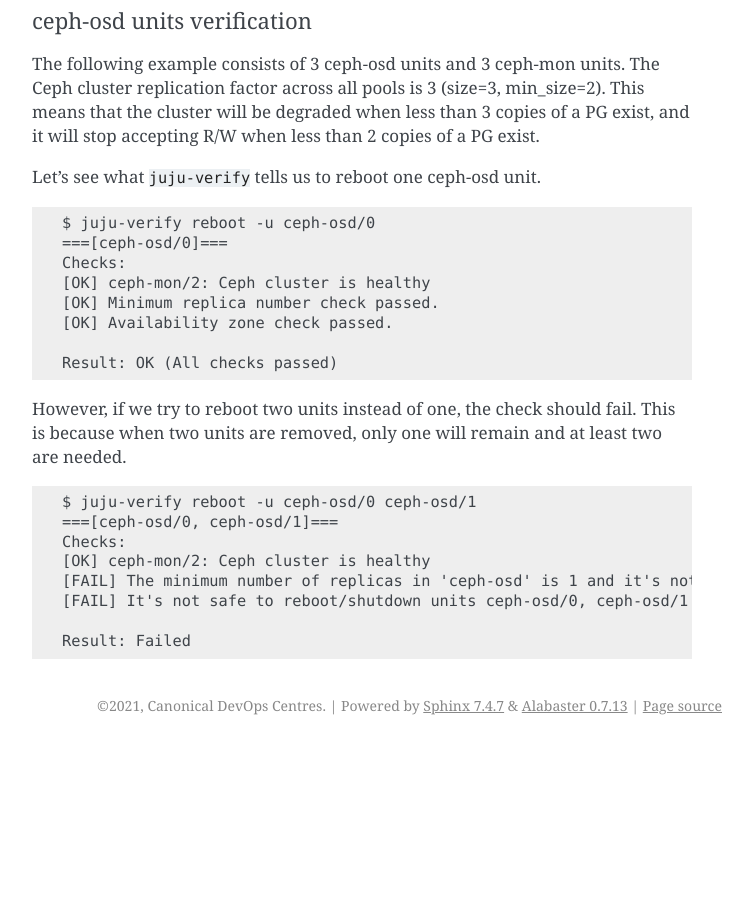
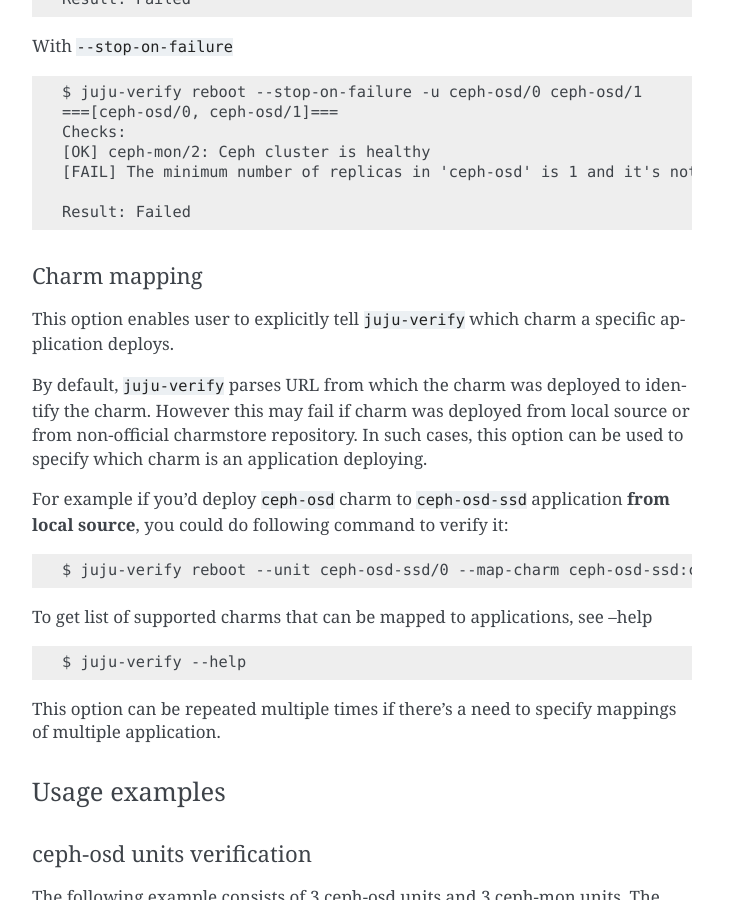
Before and after one commit to canonical/juju-verify, a Sphinx documentation site: the page built from docs/getting-started.rst, in a window 1280 px wide and 900 px high, scrolled down 3321 px. Shown: the whole window, without its empty margins (388-1141 px from the left). Built offline with Sphinx 7.4.7, drawn with Linux system fonts in a browser that asks for light colours; pages that are not in the unit, such as notebooks, are missing from menus; before the commit the page ends 4066 px from its top, so only the background shows below that; some of the changed text lies outside the part shown.

Commit message:
Improve `--map-charm` option parsing and add docs

```diff
--- a/docs/getting-started.rst
+++ b/docs/getting-started.rst
@@ -64,9 +64,17 @@
 displayed using this command::
 
   juju-verify --help
-  usage: juju-verify [-h] [--model MODEL] [-l {trace,debug,info}] [-s] (--units UNITS [UNITS ...] | --machines MACHINES [MACHINES ...]) {shutdown,reboot}
+  usage: juju-verify [-h] [--model MODEL] [-l {trace,debug,info}] [-s]
+                   [--map-charm MAP_CHARM]
+                   (--units UNITS [UNITS ...] | --machines MACHINES [MACHINES ...])
+                   {shutdown,reboot}
 
-  Verify that it's safe to perform selected action on specified units
+  Verify that it's safe to perform selected action on specified units.
+  Currently supported charms are:
+    * nova-compute
+    * ceph-osd
+    * ceph-mon
+    * neutron-gateway
 
   positional arguments:
     {shutdown,reboot}     Check to verify.
@@ -79,6 +87,14 @@
                           Set amount of displayed information
     -s, --stop-on-failure
                           Stop running checks after a failed one.
+    --map-charm MAP_CHARM
+                          WARNING: This option can lead to failed verifications
+                          when used incorrectly. This option allows user to
+                          explicitly specify which charm is the application
+                          running. It is useful when charm is deployed from
+                          local source or from non-official charmhub repository.
+                          Expected value format is <APP_NAME>:<CHARM_NAME>. For
+                          list of supported charms, see description in --help
     --units UNITS [UNITS ...], -u UNITS [UNITS ...]
                           Units to check.
     --machines MACHINES [MACHINES ...], -M MACHINES [MACHINES ...]
@@ -152,6 +168,33 @@
 
   Result: Failed
 
+Charm mapping
+"""""""""""""
+
+This option enables user to explicitly tell ``juju-verify`` which charm a
+specific application deploys.
+
+By default, ``juju-verify`` parses URL from which the charm was deployed to
+identify the charm. However this may fail if charm was deployed from local
+source or from non-official charmstore repository. In such cases, this option
+can be used to specify which charm is an application deploying.
+
+For example if you'd deploy ``ceph-osd`` charm to ``ceph-osd-ssd`` application
+**from local source**, you could do following command to verify it:
+
+::
+
+  $ juju-verify reboot --unit ceph-osd-ssd/0 --map-charm ceph-osd-ssd:ceph-osd
+
+To get list of supported charms that can be mapped to applications, see --help
+
+::
+
+  $ juju-verify --help
+
+This option can be repeated multiple times if there's a need to specify mappings
+of multiple application.
+
 Usage examples
 ^^^^^^^^^^^^^^
 
```
Also changed, not shown: 3 other files.
